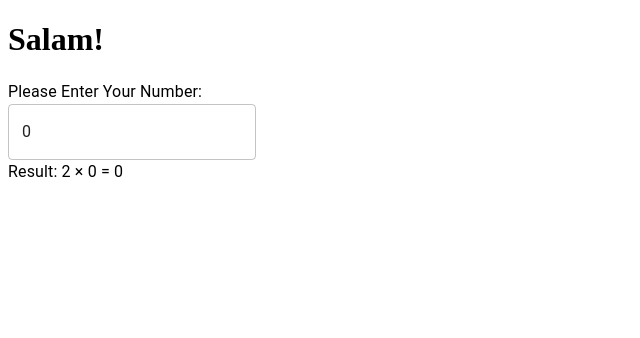
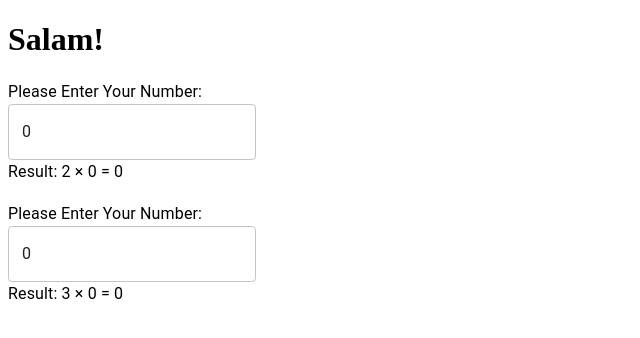
Before and after one commit to AmooHashem/az-narm-1, a React (Create React App) app: page / in a window 1280 px wide. Shown: the top 338 px of the page, without its empty margins (0-640 px from the left). Built offline with nearby package versions, Linux system fonts and the light colour scheme.

Commit message:
feat : add 3x feature

```diff
--- a/src/App.js
+++ b/src/App.js
@@ -1,14 +1,20 @@
-import { TextField, Typography } from '@mui/material';
+import { Divider, TextField, Typography } from '@mui/material';
 import { useState } from 'react';
 
 function App() {
   const [firstNumber, setFirstNumber] = useState(0);
+  const [secondNumber, setSecondNumber] = useState(0);
+
   return (
     <>
       <h1>Salam!</h1>
       <Typography>Please Enter Your Number:</Typography>
       <TextField variant='outlined' value={firstNumber} onChange={(e) => setFirstNumber(e.target.value)} />
       <Typography>{`Result: 2 × ${firstNumber} = ${2 * firstNumber}`}</Typography>
+      <br />
+      <Typography>Please Enter Your Number:</Typography>
+      <TextField variant='outlined' value={secondNumber} onChange={(e) => setSecondNumber(e.target.value)} />
+      <Typography>{`Result: 3 × ${secondNumber} = ${4 * secondNumber}`}</Typography>
     </>
   );
 }
```
